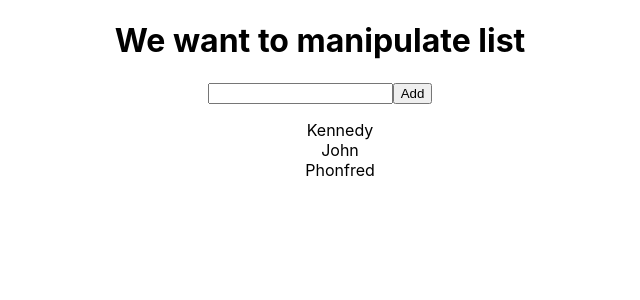
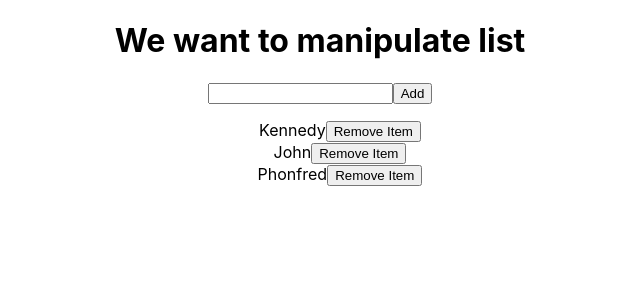
Before and after one commit to paullaster/list-manipulation-react, a React (Create React App) app: page / in a window 1280 px wide. Shown: the top 300 px of the page, without its empty margins (320-960 px from the left). Built offline with nearby package versions, Linux system fonts and the light colour scheme.

Commit message:
refactor

```diff
--- a/src/App.js
+++ b/src/App.js
@@ -19,15 +19,15 @@ const listReducer = (state, action) => {
 const initialList = [
   {
     name: 'Kennedy',
-    ID: 1,
+    ID: uuidv4 (),
   },
   {
     name: 'John',
-    ID: 2,
+    ID: uuidv4 (),
   },
   {
     name: 'Phonfred',
-    ID: 3,
+    ID: uuidv4 (),
   }
 ];
 
@@ -35,9 +35,9 @@ const AddItem = ( {value, onChange, onClick}) => {
   return (
     <React.Fragment>
       <input value={value} onChange={onChange} />
-      <button type="button" onClick={onClick}>
+      <Button type="button" onClick={onClick}>
         Add
-      </button>
+      </Button>
     </React.Fragment>
   );
 };
@@ -50,13 +50,13 @@ const Button = ( {onClick, type="button", children}) => {
   );
 };
 
-const List = ( {list} ) => {
+const List = ( {list, remove} ) => {
   return (
     <ul>
       {
         list.map ( (item) => {
           return (
-            <Item key={item.ID} item={item} />
+              <Item key={item.ID} item={item} remove={remove}/>
           );
         })
       }
@@ -64,10 +64,13 @@ const List = ( {list} ) => {
   );
 };
 
-const Item = ( {item} ) => {
+const Item = ( {item, remove} ) => {
   return (
     <li className='list-item'>
       {item.name}
+      <Button onClick={ () =>remove (item.ID)}>
+                Remove Item
+      </Button>
     </li>
   );
 }
@@ -91,6 +94,10 @@ const App = () => {
     setName ('');
   };
 
+  const handleRemove = (id) => {
+    console.log (id);
+  };
+
   return (
     <div className="App">
       <h1> We want to manipulate list </h1>
@@ -101,6 +108,7 @@ const App = () => {
 
       <List
        list={listData.list}
+       remove={handleRemove}
        />
     </div>
   );
```
